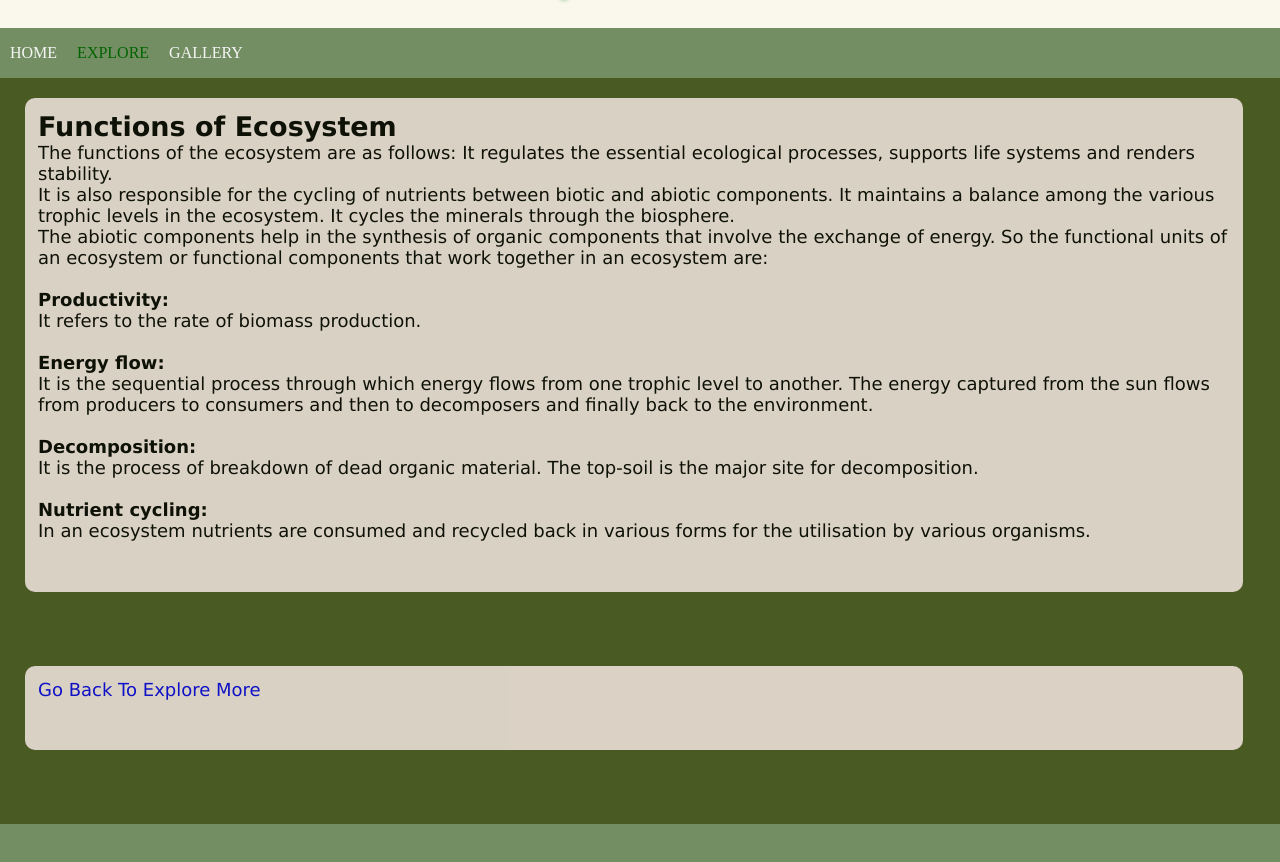
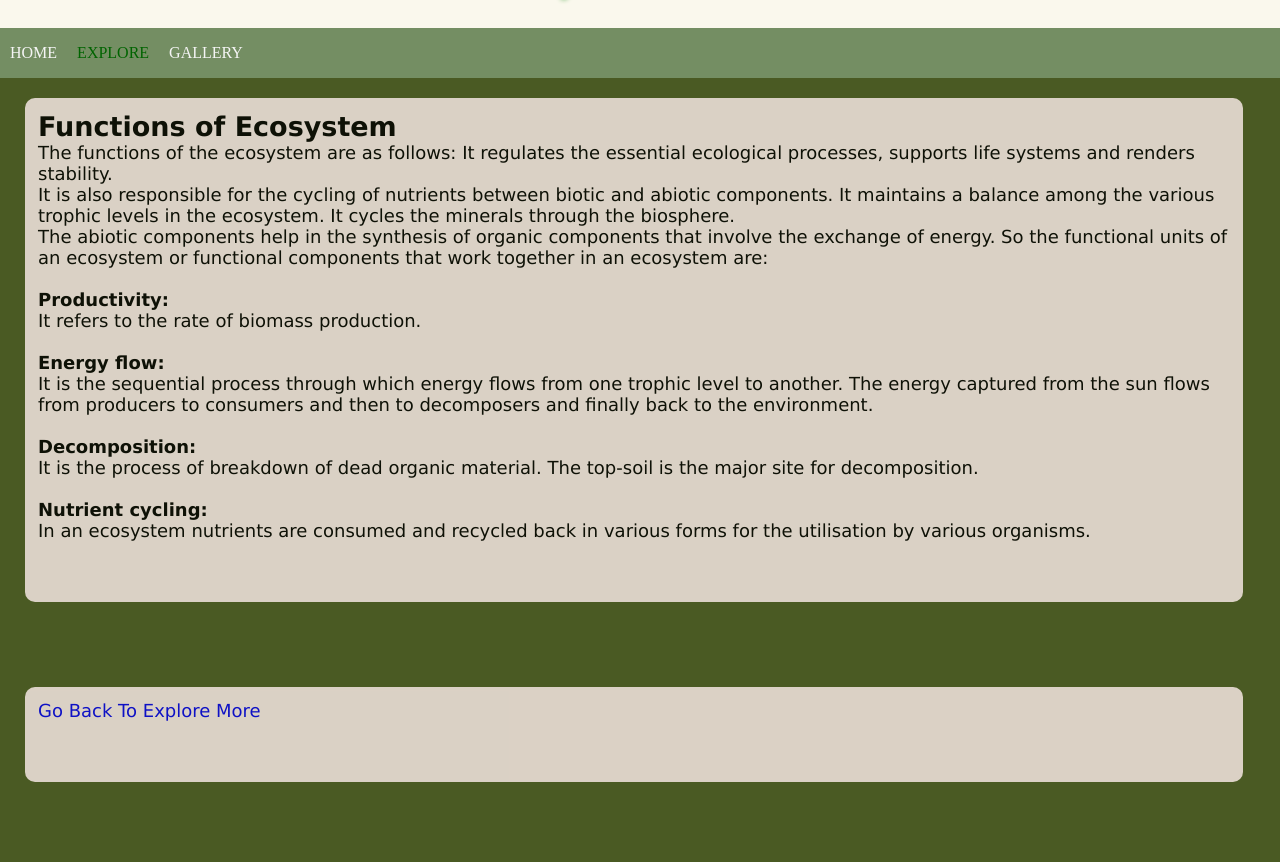
Before and after one commit to prathishdevendran/Web-Page, a plain HTML site: page Fuctions.html in a window 1280 px wide. Shown: the part 72-934 px from the top of the page. Before the commit the page ends 896 px from the top, so only its background shows below. Drawn offline with Linux system fonts and the light colour scheme.

Commit message:
Update structure.css

```diff
--- a/structure.css
+++ b/structure.css
@@ -5,7 +5,7 @@
 }
 
 .container{
-    height: 726px;
+    height: 768px;
     display: grid;
     justify-content: center;
     padding: 20px 0 0 25px ;
```
